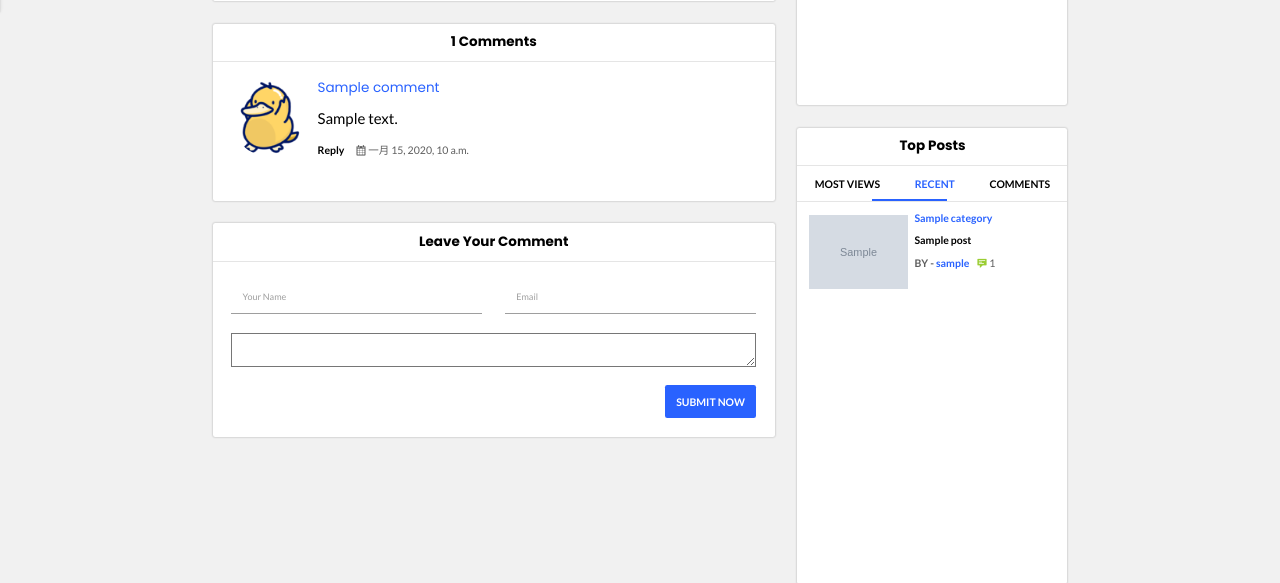
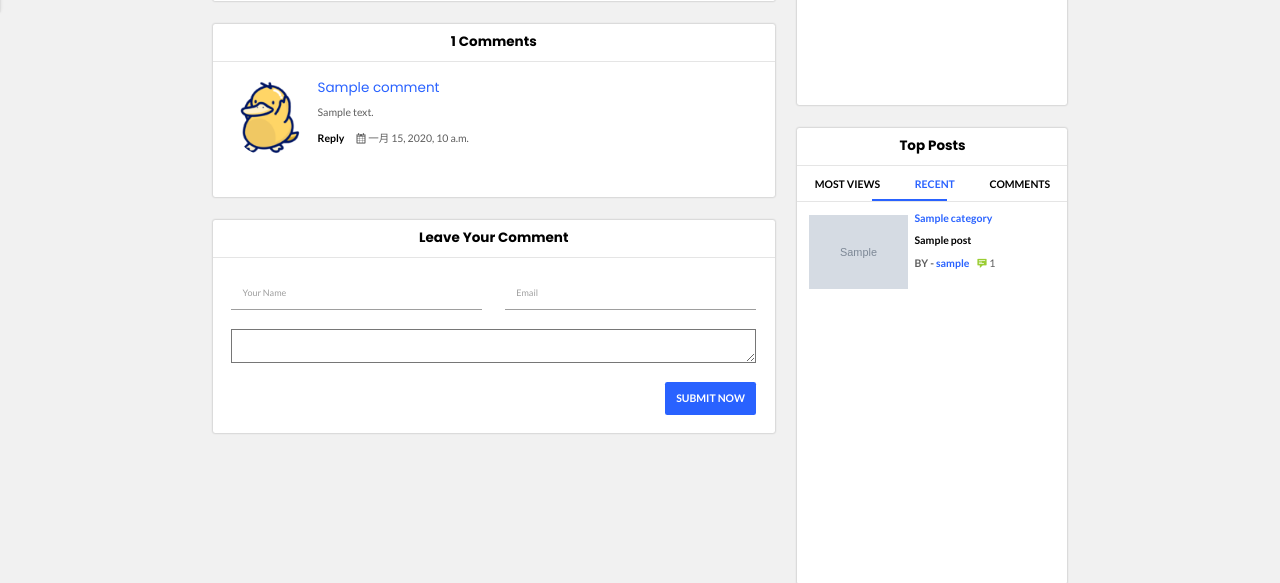
Before and after one commit to Eddliy/myblog, a Django app: page /post/1/ in a window 1280 px wide; the page is wider, and only the part inside the window is pictured. Shown: the part 834-1417 px from the top of that part. Run offline with Django 3.2, Linux system fonts and the light colour scheme; tables that the repository leaves empty hold one stand-in row (values such as "Sample post"); grey boxes marked "Sample" are stand-in pictures; parts of the project's set-up code (start-up, migrations or seed data) failed here and were passed over; some libraries are stand-ins or nearby versions; some web fonts are replaced.

Commit message:
Update detail.html

```diff
--- a/templates/blog/detail.html
+++ b/templates/blog/detail.html
@@ -173,7 +173,7 @@
 								{{ comment.name }}
 							</a>
 						</h4>
-						<div style="height:auto;word-wrap:break-word;word-break:break-all;overflow:hidden;font-size:20px;color:black;line-height:200%">
+						<div style="height:auto;word-wrap:break-word;word-break:break-all;overflow:hidden;">
 							<p class="comment-text mb-10">
 								{{ comment.text|safe }}
 							</p>
```
